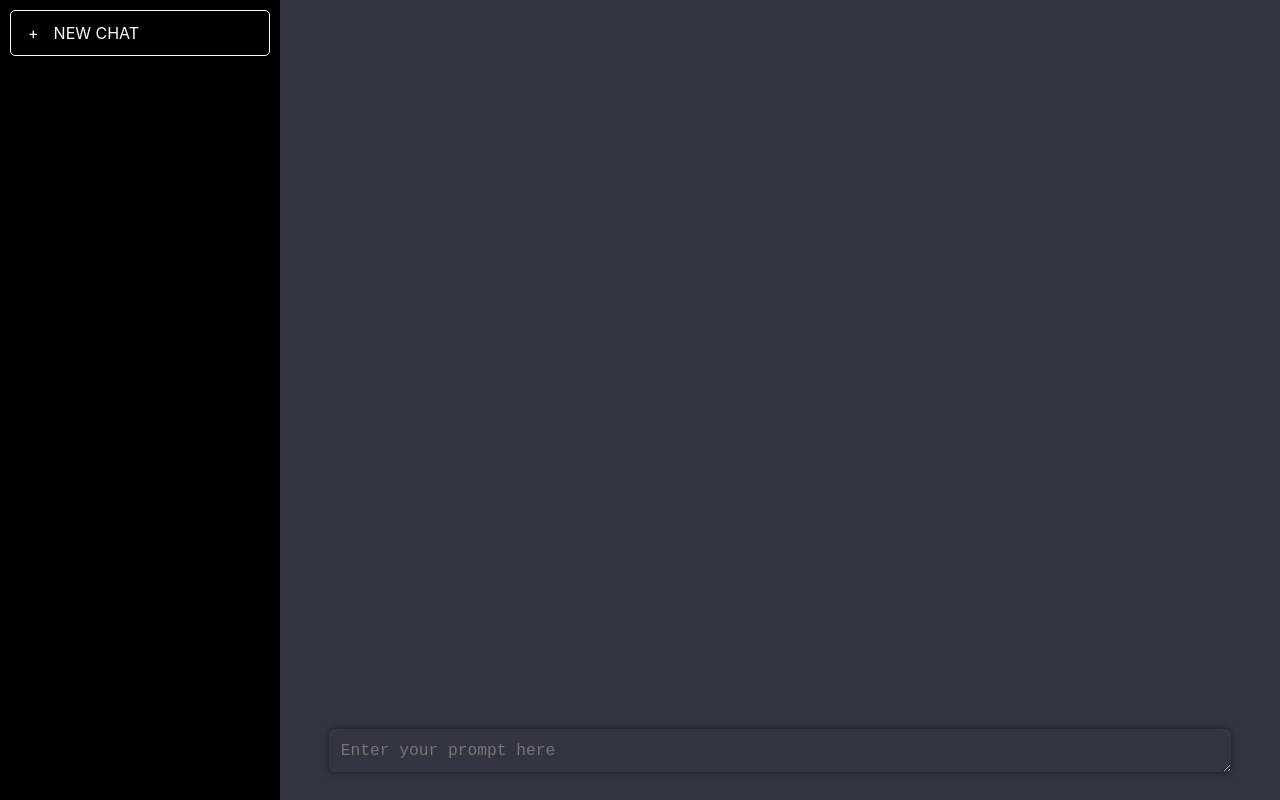
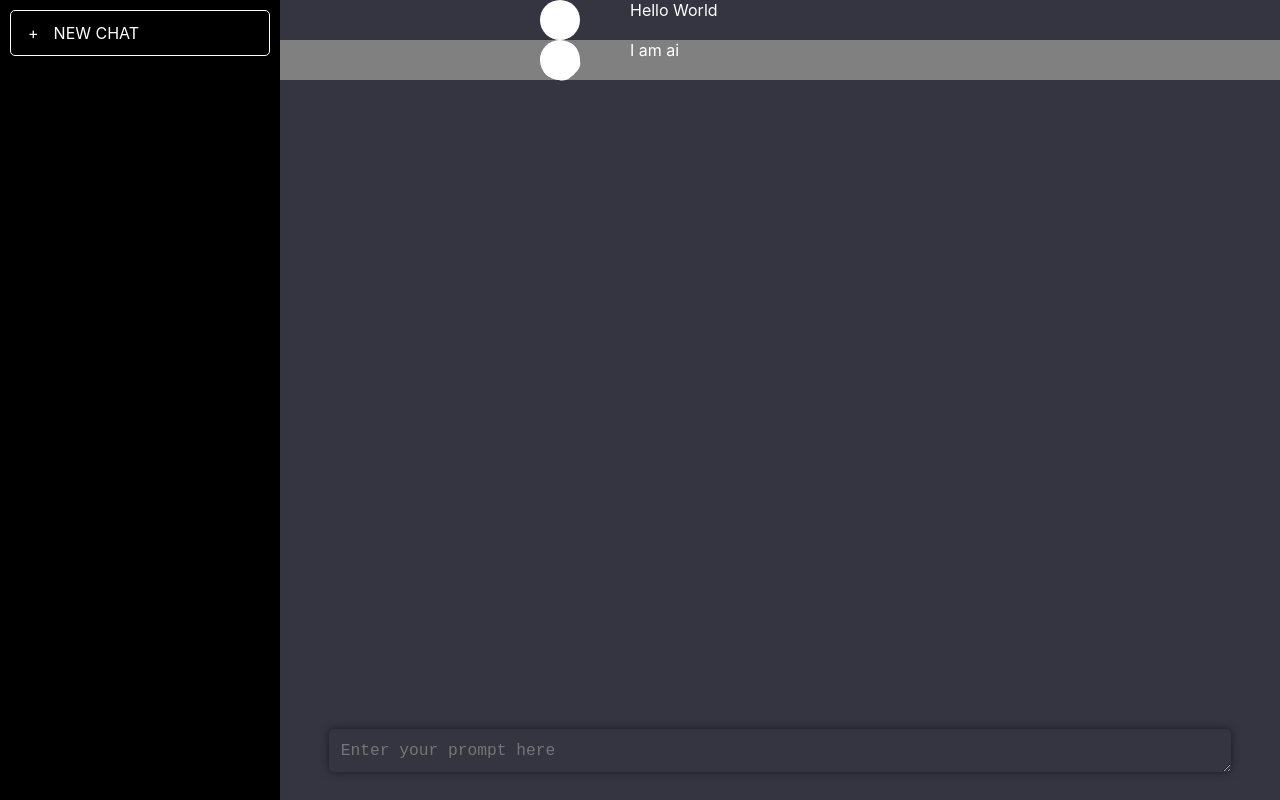
Before and after one commit to si3mshady/chatgpt-clone, a React (Create React App) app: page / in a window 1280 px wide. Built offline with nearby package versions, Linux system fonts and the light colour scheme.

Commit message:
Update App.js

```diff
--- a/src/App.js
+++ b/src/App.js
@@ -8,19 +8,64 @@
       <div className='side-menu-button'>
         <span>+</span>
 
-
         NEW CHAT</div>
      </aside>
      <section className='chatbox'>
 
+      <div className='chat-log'>
+
+
+
+        <div className='chat-message'>
+
+        <div className='chat-message-center '>
+        <div className='chat-avatar'>
+
+           </div>
+           <div className='message'>
+             Hello World
+           </div>
+        </div>
+
+        </div>
+
+
+        <div className='chat-message chatgpt'>
+
+        <div className='chat-message-center '>
+        <div className='chat-avatar chatgpt'>
+        <svg
+    xmlns="http://www.w3.org/2000/svg"
+    fill="none"
+    className="icon-sm"
+
+  >
+    <text x={-9999} y={-9999}>
+      {"ChatGPT"}
+    </text>
+    <path
+      fill="currentColor"
+      d="M37.532 16.87a9.963 9.963 0 0 0-.856-8.184 10.078 10.078 0 0 0-10.855-4.835A9.964 9.964 0 0 0 18.306.5a10.079 10.079 0 0 0-9.614 6.977 9.967 9.967 0 0 0-6.664 4.834 10.08 10.08 0 0 0 1.24 11.817 9.965 9.965 0 0 0 .856 8.185 10.079 10.079 0 0 0 10.855 4.835 9.965 9.965 0 0 0 7.516 3.35 10.078 10.078 0 0 0 9.617-6.981 9.967 9.967 0 0 0 6.663-4.834 10.079 10.079 0 0 0-1.243-11.813ZM22.498 37.886a7.474 7.474 0 0 1-4.799-1.735c.061-.033.168-.091.237-.134l7.964-4.6a1.294 1.294 0 0 0 .655-1.134V19.054l3.366 1.944a.12.12 0 0 1 .066.092v9.299a7.505 7.505 0 0 1-7.49 7.496ZM6.392 31.006a7.471 7.471 0 0 1-.894-5.023c.06.036.162.099.237.141l7.964 4.6a1.297 1.297 0 0 0 1.308 0l9.724-5.614v3.888a.12.12 0 0 1-.048.103l-8.051 4.649a7.504 7.504 0 0 1-10.24-2.744ZM4.297 13.62A7.469 7.469 0 0 1 8.2 10.333c0 .068-.004.19-.004.274v9.201a1.294 1.294 0 0 0 .654 1.132l9.723 5.614-3.366 1.944a.12.12 0 0 1-.114.01L7.04 23.856a7.504 7.504 0 0 1-2.743-10.237Zm27.658 6.437-9.724-5.615 3.367-1.943a.121.121 0 0 1 .113-.01l8.052 4.648a7.498 7.498 0 0 1-1.158 13.528v-9.476a1.293 1.293 0 0 0-.65-1.132Zm3.35-5.043c-.059-.037-.162-.099-.236-.141l-7.965-4.6a1.298 1.298 0 0 0-1.308 0l-9.723 5.614v-3.888a.12.12 0 0 1 .048-.103l8.05-4.645a7.497 7.497 0 0 1 11.135 7.763Zm-21.063 6.929-3.367-1.944a.12.12 0 0 1-.065-.092v-9.299a7.497 7.497 0 0 1 12.293-5.756 6.94 6.94 0 0 0-.236.134l-7.965 4.6a1.294 1.294 0 0 0-.654 1.132l-.006 11.225Zm1.829-3.943 4.33-2.501 4.332 2.5v5l-4.331 2.5-4.331-2.5V18Z"
+    />
+  </svg>
+
+          </div>
+          <div className='message'>
+            I am ai
+          </div>
+        </div>
+
+        </div>
+
+      </div>
+
       <div className='chat-input' >
 
-      <textarea placeholder='Enter your prompt here'
-      rows={1}
-      className='chat-input-textarea'>
+            <textarea placeholder='Enter your prompt here'
+            rows={1}
+            className='chat-input-textarea'>
 
-      </textarea>
-
+            </textarea>
 
       </div>
 
```
